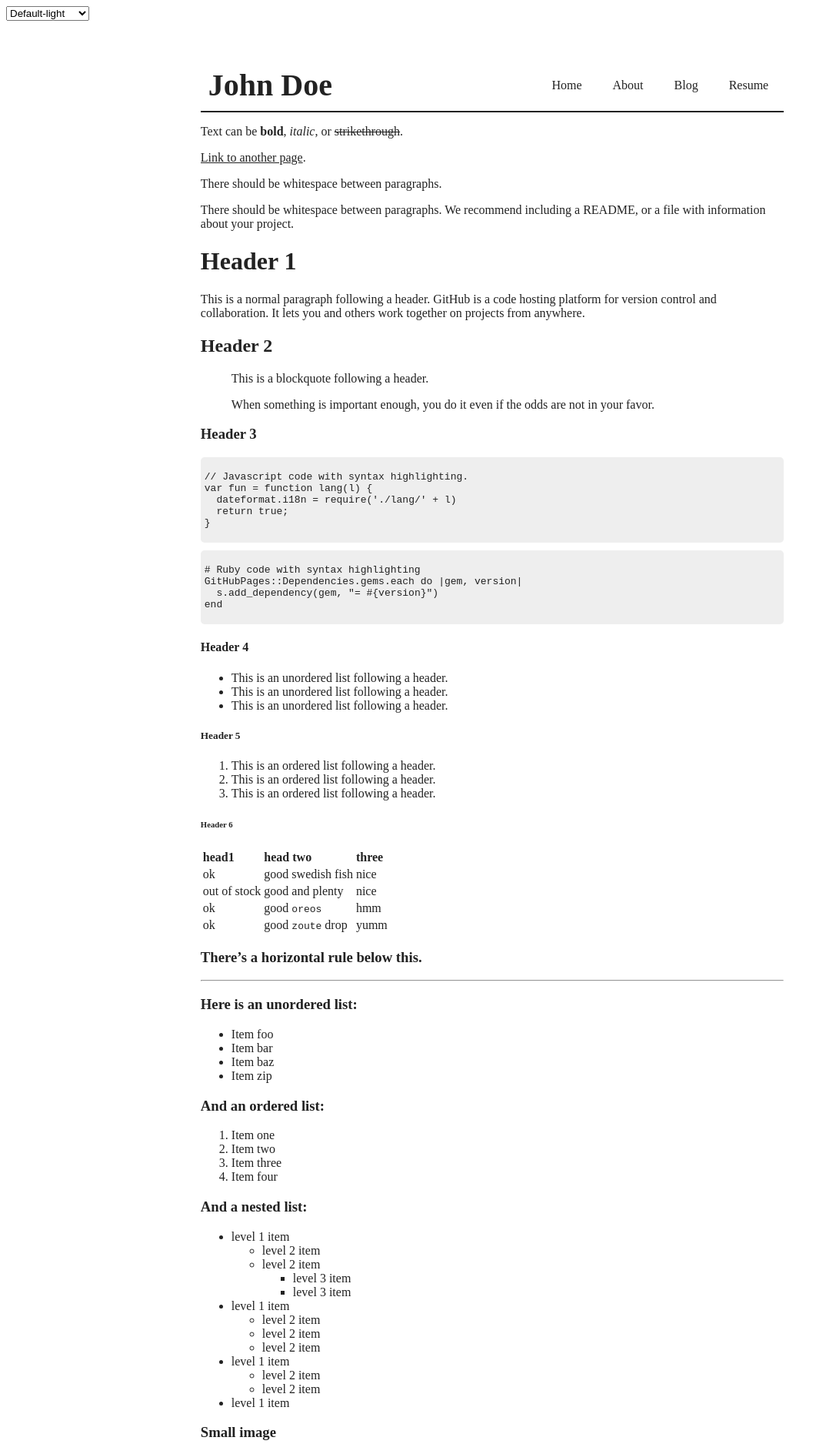
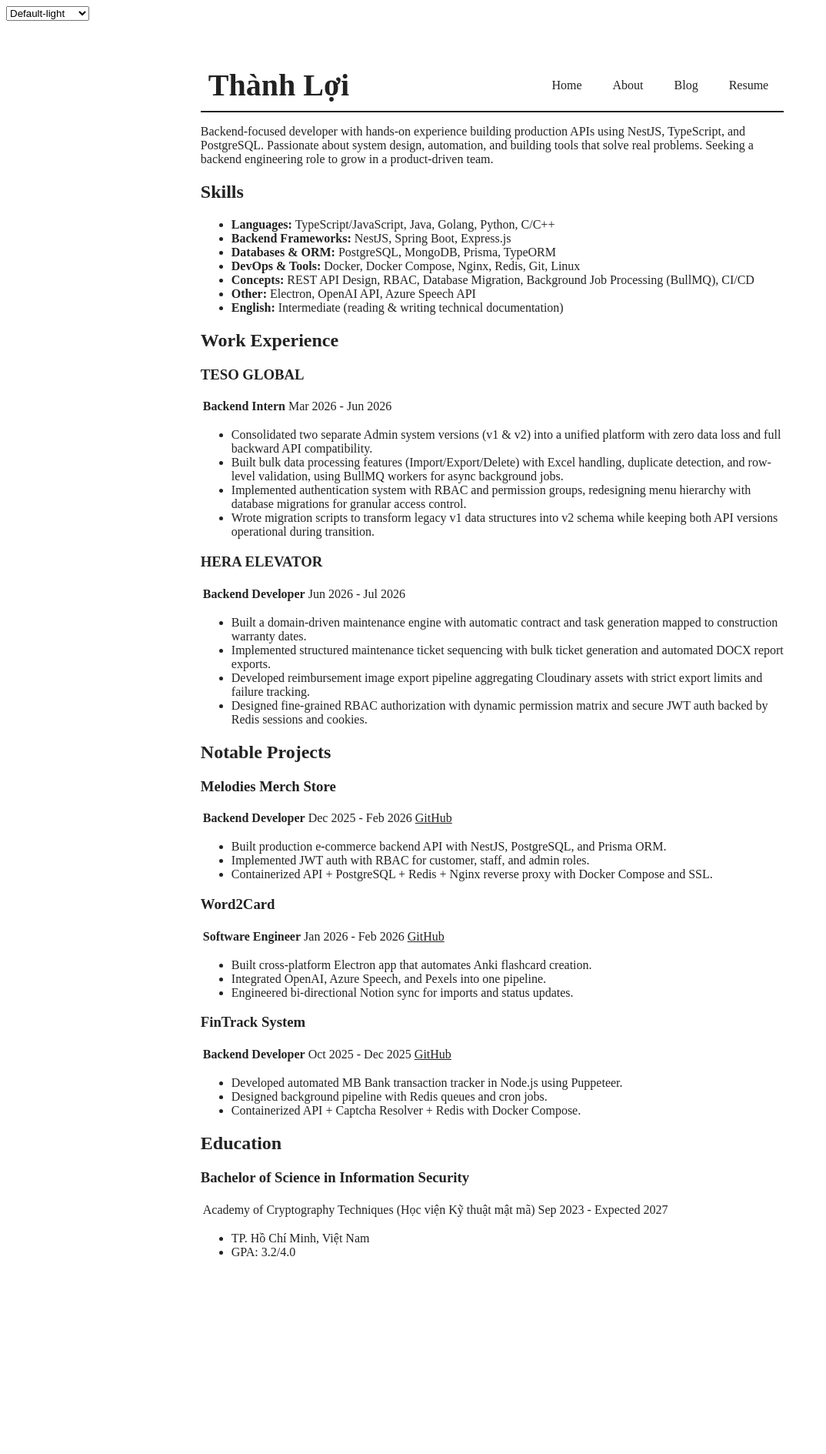
Before and after one commit to marcomoi395/portfolio, a Jekyll site: the page built from content/pages/about.md, in a window 1280 px wide. Shown: the top 1889 px of the page at 77% size, without its empty margins (0-1074 px from the left). Built offline with Jekyll 4.4.1, drawn with Linux system fonts in a browser that asks for light colours; after the commit the page ends 1660 px from its top, so only the background shows below that; some of the changed text lies outside the part shown; grey boxes are pictures that could not be loaded.

Commit message:
chore: remove unused files and clean portfolio content

````diff
--- a/_config.yml
+++ b/_config.yml
@@ -1,7 +1,13 @@
-# resume_url: "Resume.pdf"
-author_name: "John Doe"
-url: johndoe.com
+resume_url: "Resume.pdf"
+author_name: "Thành Lợi"
+url: "https://portfolio.youngmarco.page"
+description: "Make it work, make it right, make it fast. — Kent Beck"
 collections_dir: content
+
+exclude:
+  - _site
+  - _site_*
+  - tmp
 
 plugins:
   - jekyll-seo-tag
--- a/_sass/main.scss
+++ b/_sass/main.scss
@@ -43,6 +43,7 @@ body {
   h1 {
     font-size: 3.5rem;
     font-weight: 600;
+    white-space: nowrap;
   }
 }
 .sub-heading {
@@ -59,6 +60,9 @@ body {
   width: 50%;
   text-align: right;
   padding-right: 20px;
+  display: flex;
+  flex-direction: column;
+  justify-content: center;
 }
 .nav-link {
   ul {
--- a/assets/js/script.js
+++ b/assets/js/script.js
@@ -11,9 +11,23 @@ function onLoad() {
     themeSelector.value = theme;
     toggleTheme();
   }
+
+  setupExternalLinks();
+}
+
+document.addEventListener('DOMContentLoaded', setupExternalLinks);
+
+function setupExternalLinks() {
+  document.querySelectorAll('a[href]').forEach(function (link) {
+    var href = link.getAttribute('href');
+    if (!href || href.startsWith('#') || href.startsWith('/') || href.startsWith('./') || href.startsWith('../') || href.startsWith('mailto:') || href.startsWith('tel:')) return;
+    link.target = '_blank';
+    link.rel = 'noopener noreferrer';
+  });
 }
 
 function toggleTheme() {
+  var themeSelector = document.getElementById('themeSelector');
   var themeName = themeSelector.value;
   localStorage.setItem('theme', themeName);
   var element = document.documentElement;
--- a/content/pages/about.md
+++ b/content/pages/about.md
@@ -4,124 +4,69 @@ title: About
 permalink: /about/
 ---
 
-Text can be **bold**, _italic_, or ~~strikethrough~~.
+Backend-focused developer with hands-on experience building production APIs using NestJS, TypeScript, and PostgreSQL. Passionate about system design, automation, and building tools that solve real problems. Seeking a backend engineering role to grow in a product-driven team.
 
-[Link to another page](./another-page.html).
+## Skills
 
-There should be whitespace between paragraphs.
+- **Languages:** TypeScript/JavaScript, Java, Golang, Python, C/C++
+- **Backend Frameworks:** NestJS, Spring Boot, Express.js
+- **Databases & ORM:** PostgreSQL, MongoDB, Prisma, TypeORM
+- **DevOps & Tools:** Docker, Docker Compose, Nginx, Redis, Git, Linux
+- **Concepts:** REST API Design, RBAC, Database Migration, Background Job Processing (BullMQ), CI/CD
+- **Other:** Electron, OpenAI API, Azure Speech API
+- **English:** Intermediate (reading & writing technical documentation)
 
-There should be whitespace between paragraphs. We recommend including a README, or a file with information about your project.
+## Work Experience
 
-# Header 1
+### TESO GLOBAL
 
-This is a normal paragraph following a header. GitHub is a code hosting platform for version control and collaboration. It lets you and others work together on projects from anywhere.
+**Backend Intern** | Mar 2026 - Jun 2026
 
-## Header 2
+- Consolidated two separate Admin system versions (v1 & v2) into a unified platform with zero data loss and full backward API compatibility.
+- Built bulk data processing features (Import/Export/Delete) with Excel handling, duplicate detection, and row-level validation, using BullMQ workers for async background jobs.
+- Implemented authentication system with RBAC and permission groups, redesigning menu hierarchy with database migrations for granular access control.
+- Wrote migration scripts to transform legacy v1 data structures into v2 schema while keeping both API versions operational during transition.
 
-> This is a blockquote following a header.
->
-> When something is important enough, you do it even if the odds are not in your favor.
+### HERA ELEVATOR
 
-### Header 3
+**Backend Developer** | Jun 2026 - Jul 2026
 
-```js
-// Javascript code with syntax highlighting.
-var fun = function lang(l) {
-  dateformat.i18n = require('./lang/' + l)
-  return true;
-}
-```
+- Built a domain-driven maintenance engine with automatic contract and task generation mapped to construction warranty dates.
+- Implemented structured maintenance ticket sequencing with bulk ticket generation and automated DOCX report exports.
+- Developed reimbursement image export pipeline aggregating Cloudinary assets with strict export limits and failure tracking.
+- Designed fine-grained RBAC authorization with dynamic permission matrix and secure JWT auth backed by Redis sessions and cookies.
 
-```ruby
-# Ruby code with syntax highlighting
-GitHubPages::Dependencies.gems.each do |gem, version|
-  s.add_dependency(gem, "= #{version}")
-end
-```
+## Notable Projects
 
-#### Header 4
+### Melodies Merch Store
 
-*   This is an unordered list following a header.
-*   This is an unordered list following a header.
-*   This is an unordered list following a header.
+**Backend Developer** | Dec 2025 - Feb 2026 | [GitHub](https://github.com/marcomoi395/melodies-merch-store)
 
-##### Header 5
+- Built production e-commerce backend API with NestJS, PostgreSQL, and Prisma ORM.
+- Implemented JWT auth with RBAC for customer, staff, and admin roles.
+- Containerized API + PostgreSQL + Redis + Nginx reverse proxy with Docker Compose and SSL.
 
-1.  This is an ordered list following a header.
-2.  This is an ordered list following a header.
-3.  This is an ordered list following a header.
+### Word2Card
 
-###### Header 6
+**Software Engineer** | Jan 2026 - Feb 2026 | [GitHub](https://github.com/marcomoi395/word2card)
 
-| head1        | head two          | three |
-|:-------------|:------------------|:------|
-| ok           | good swedish fish | nice  |
-| out of stock | good and plenty   | nice  |
-| ok           | good `oreos`      | hmm   |
-| ok           | good `zoute` drop | yumm  |
+- Built cross-platform Electron app that automates Anki flashcard creation.
+- Integrated OpenAI, Azure Speech, and Pexels into one pipeline.
+- Engineered bi-directional Notion sync for imports and status updates.
 
-### There's a horizontal rule below this.
+### FinTrack System
 
-* * *
+**Backend Developer** | Oct 2025 - Dec 2025 | [GitHub](https://github.com/marcomoi395/fintrack-system)
 
-### Here is an unordered list:
+- Developed automated MB Bank transaction tracker in Node.js using Puppeteer.
+- Designed background pipeline with Redis queues and cron jobs.
+- Containerized API + Captcha Resolver + Redis with Docker Compose.
 
-*   Item foo
-*   Item bar
-*   Item baz
-*   Item zip
+## Education
 
-### And an ordered list:
+### Bachelor of Science in Information Security
 
-1.  Item one
-1.  Item two
-1.  Item three
-1.  Item four
+Academy of Cryptography Techniques (Học viện Kỹ thuật mật mã) | Sep 2023 - Expected 2027
 
-### And a nested list:
-
-- level 1 item
-  - level 2 item
-  - level 2 item
-    - level 3 item
-    - level 3 item
-- level 1 item
-  - level 2 item
-  - level 2 item
-  - level 2 item
-- level 1 item
-  - level 2 item
-  - level 2 item
-- level 1 item
-
-### Small image
-
-![Octocat](https://github.githubassets.com/images/icons/emoji/octocat.png)
-
-### Large image
-
-![Branching](https://guides.github.com/activities/hello-world/branching.png)
-
-
-### Definition lists can be used with HTML syntax.
-
-<dl>
-<dt>Name</dt>
-<dd>Godzilla</dd>
-<dt>Born</dt>
-<dd>1952</dd>
-<dt>Birthplace</dt>
-<dd>Japan</dd>
-<dt>Color</dt>
-<dd>Green</dd>
-</dl>
-
-```
-Long, single-line code blocks should not wrap. They should horizontally scroll if they are too long. This line should be long enough to demonstrate this.
-```
-
-```
-The final element.
-```
-
-## Emojis
+- TP. Hồ Chí Minh, Việt Nam
+- GPA: 3.2/4.0
````
Also changed, not shown: content/pages/home.md (+2 -2 lines), 2 other files.
